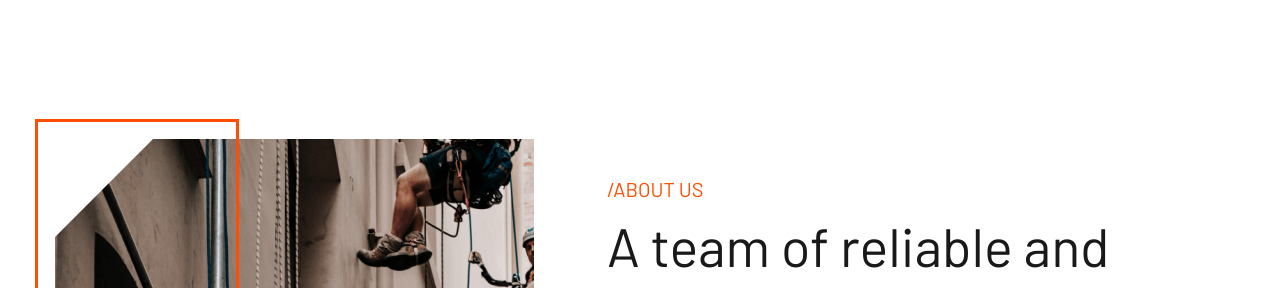
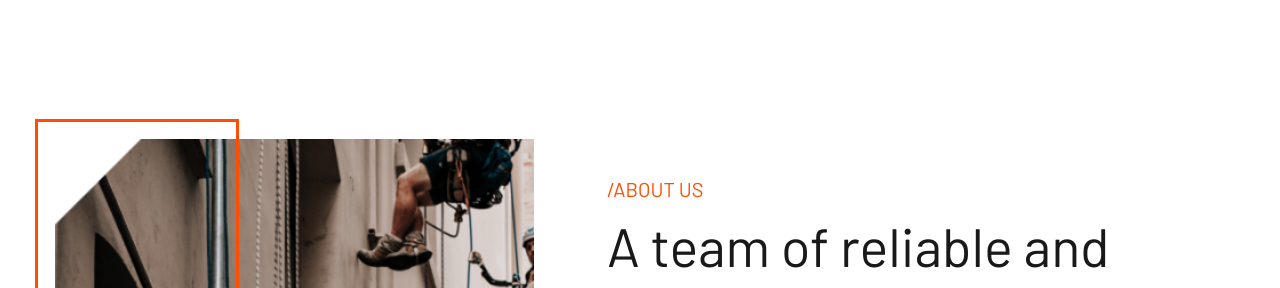
Before and after one commit to QusDev/WebDesignCourseProject, a plain HTML site: page index.html in a window 1280 px wide. Shown: the part 960-1248 px from the top of the page. Drawn offline with Linux system fonts and the light colour scheme; files whose address does not match are found by name.

Commit message:
fix cover corner in about us image

```diff
--- a/css/style.scss
+++ b/css/style.scss
@@ -81,16 +81,6 @@ a {
 
 .image-rectangle {
     position: relative;
-
-    .cover-corner {
-        position: absolute;
-        top: -1px;
-        left: -1px;
-        width: 100px;
-        height: 100px;
-        background-color: $white;
-        clip-path: polygon(0 0, 100% 0, 0 100%);
-    }
 
     .rectangle {
         position: absolute;
--- a/index.html
+++ b/index.html
@@ -47,12 +47,11 @@
         <div class="container">
           <div class="image-rectangle">
             <img
-              src="./images/about-us/image1.jpg"
+              src="./images/about-us/image1.png"
               alt="builder"
               width="479"
               height="681"
             />
-            <div class="cover-corner"></div>
             <div class="rectangle"></div>
           </div>
           <div class="right-side">
@@ -295,7 +294,9 @@
           </div>
           <div class="bottom-side-container">
             <div class="information-container">
-              <h2 class="title">We help you build on your past and prepare for the future</h2>
+              <h2 class="title">
+                We help you build on your past and prepare for the future
+              </h2>
               <p class="description">
                 Lorem ipsum dolor sit amet, consectetur adipiscing elit dictum
                 nam arcu ac eu orci purus amet eros, id lorem aliquet eget urna
@@ -314,7 +315,12 @@
               </ul>
             </div>
             <div class="image-rectangle">
-              <img src="./images/choose-us/image2.png" alt="building" width="534" height="534" />
+              <img
+                src="./images/choose-us/image2.png"
+                alt="building"
+                width="534"
+                height="534"
+              />
               <div class="rectangle"></div>
             </div>
           </div>
```
Also changed, not shown: css/style.css, images/about-us/image1.jpg (deleted), images/about-us/image1.png (added), 1 other file.
